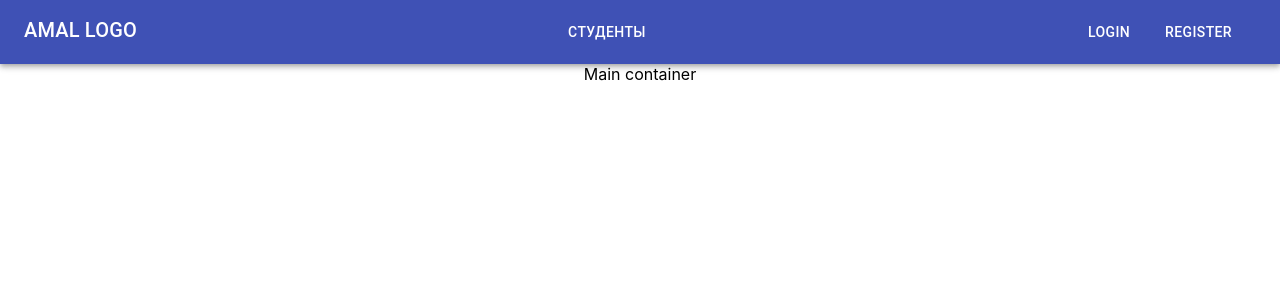
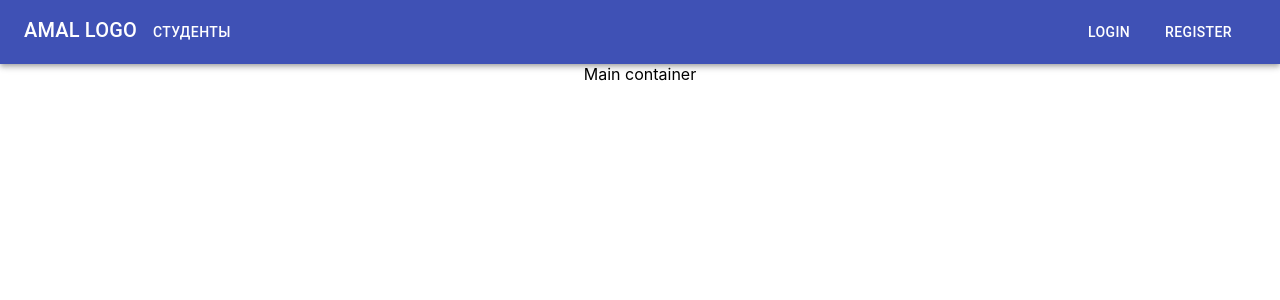
Before and after one commit to xx3u/amal_frontend, a React (Create React App) app: page / in a window 1280 px wide. Shown: the top 300 px of the page. Built offline with nearby package versions, Linux system fonts and the light colour scheme.

Commit message:
Кнопка для студентов настроена

```diff
--- a/src/components/Layout/Header.js
+++ b/src/components/Layout/Header.js
@@ -23,13 +23,13 @@ const Header =()=> {
     return (
         <AppBar position="static">
         <Toolbar>
-          <Grid container justify="space-between" direction="row" >
+          <Grid container justify="space-between" direction="row">
            <Grid item >
             <Typography variant="h6" className={classes.logo}>
               AMAL LOGO
             </Typography>
            </Grid>
-           <Grid item>
+           <Grid container item xs={9}>
             <Button component={Link}
                     to="/admin-app/students"
                     color="inherit">
```
